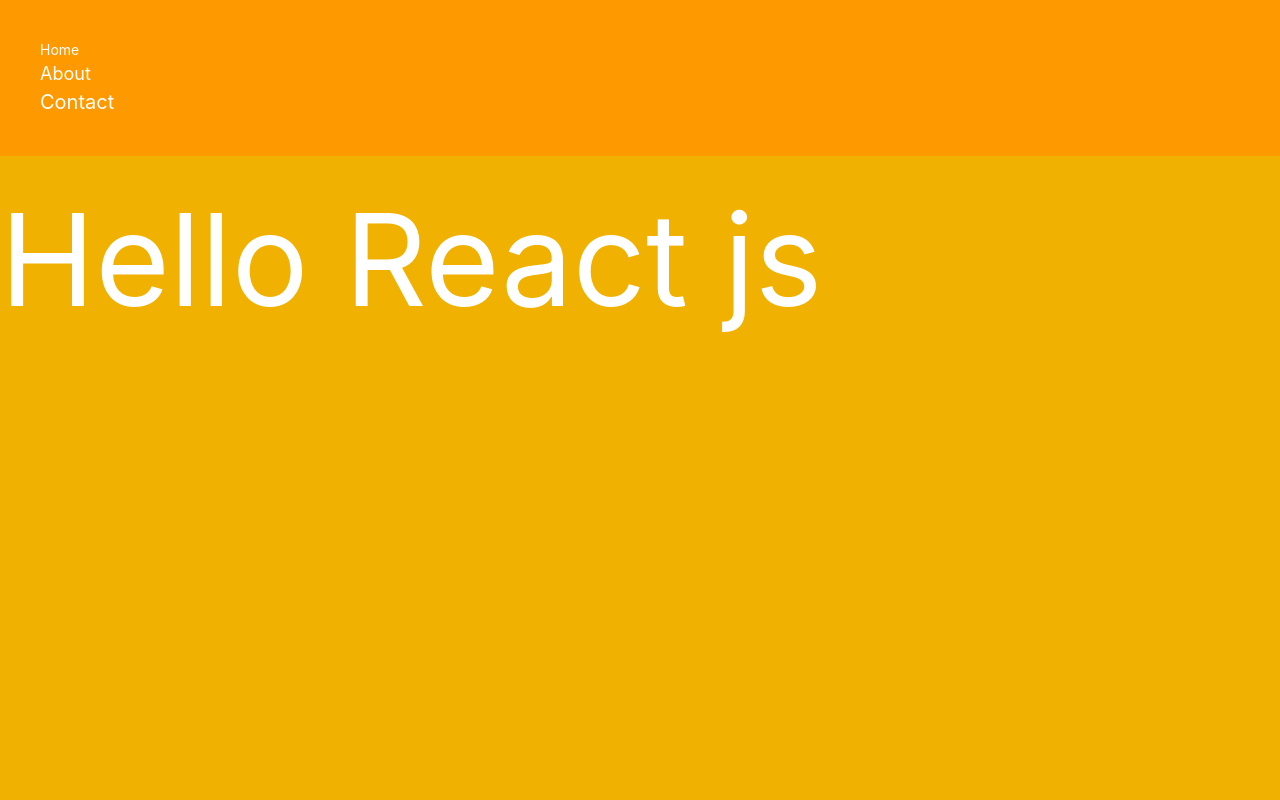
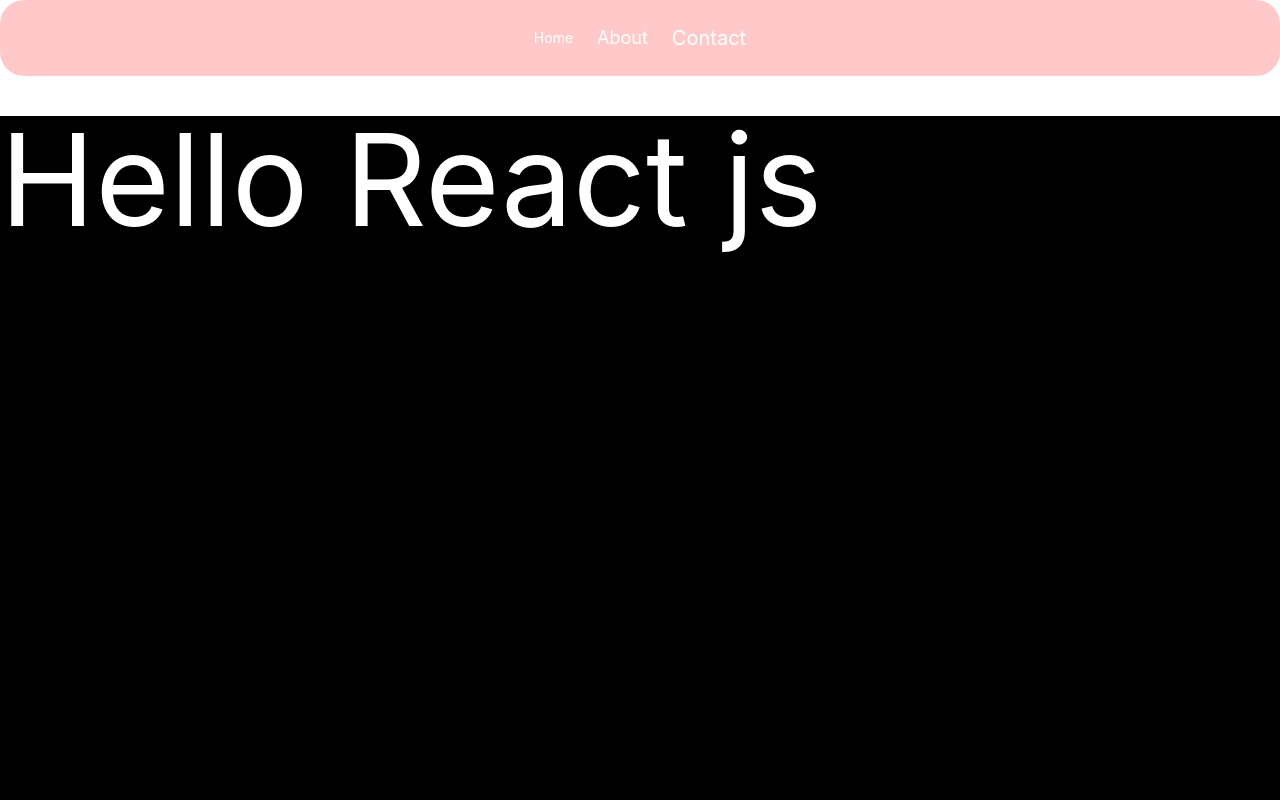
Before and after one commit to Ashaduzzaman099/react-foundation, a React (Vite) app: page / in a window 1280 px wide. Shown: the top 800 px of the page. Built offline with nearby package versions, Linux system fonts and the light colour scheme.

Commit message:
Applying tailwind css

```diff
--- a/src/App.jsx
+++ b/src/App.jsx
@@ -3,9 +3,9 @@ import Navbar from "./components/Navbar";
 function App() {
   return (
     <>
-      <div className="bg-yellow-500">
+      <div className="">
        <div><Navbar/></div>
-       <div className="w-full h-screen mt-10">
+       <div className="w-full h-screen mt-10 text-white bg-black">
         <h1 className="text-white text-9xl">Hello React js</h1>
        </div>
 
--- a/src/components/Navbar.jsx
+++ b/src/components/Navbar.jsx
@@ -1,11 +1,11 @@
 
 function Navbar() {
   return (
-   <nav className="flex bg-amber-500 p-10 text-bold text-white mb-4">
-        <ul>
-            <li className="text-sm">Home</li>
-            <li className="text-lg">About</li>
-            <li className="text-xl">Contact</li>
+   <nav className=" rounded-3xl  bg-red-200 p-3 text-bold text-white">
+        <ul className="flex justify-center items-center">
+            <li className="text-sm p-3 hover:bg-green-500 transition duration-300">Home</li>
+            <li className="text-lg p-3 hover:bg-green-500 transition duration-300">About</li>
+            <li className="text-xl p-3 hover:bg-green-500 transition duration-300">Contact</li>
         </ul>
    </nav>
   )
```
